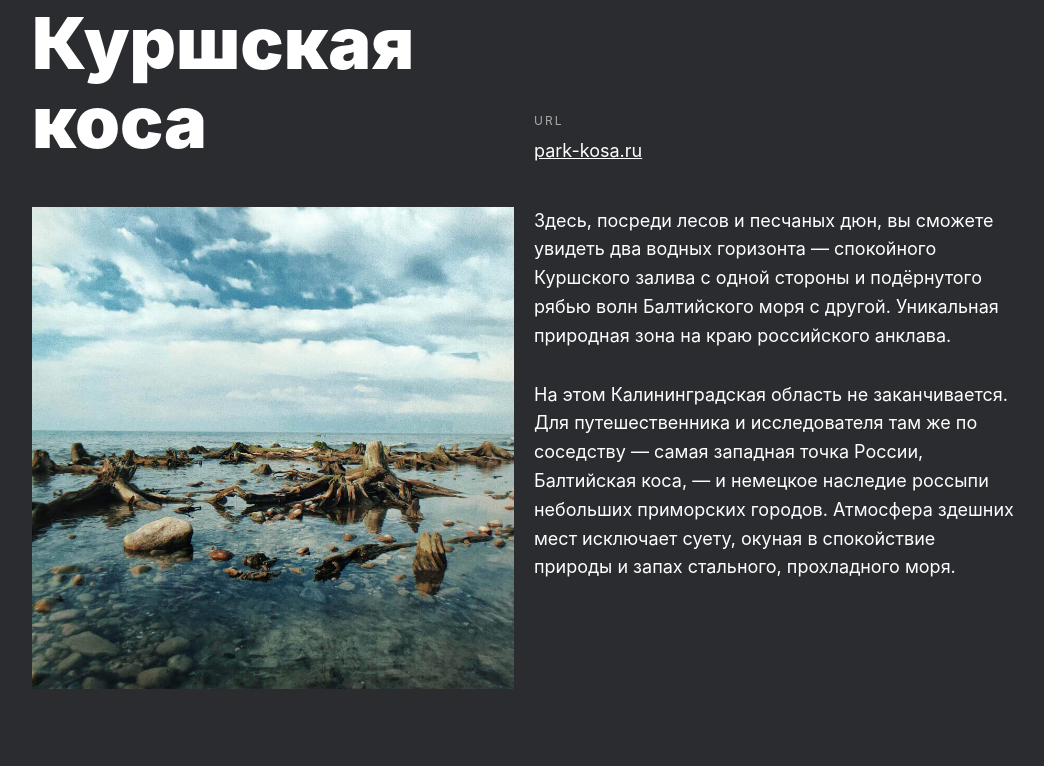
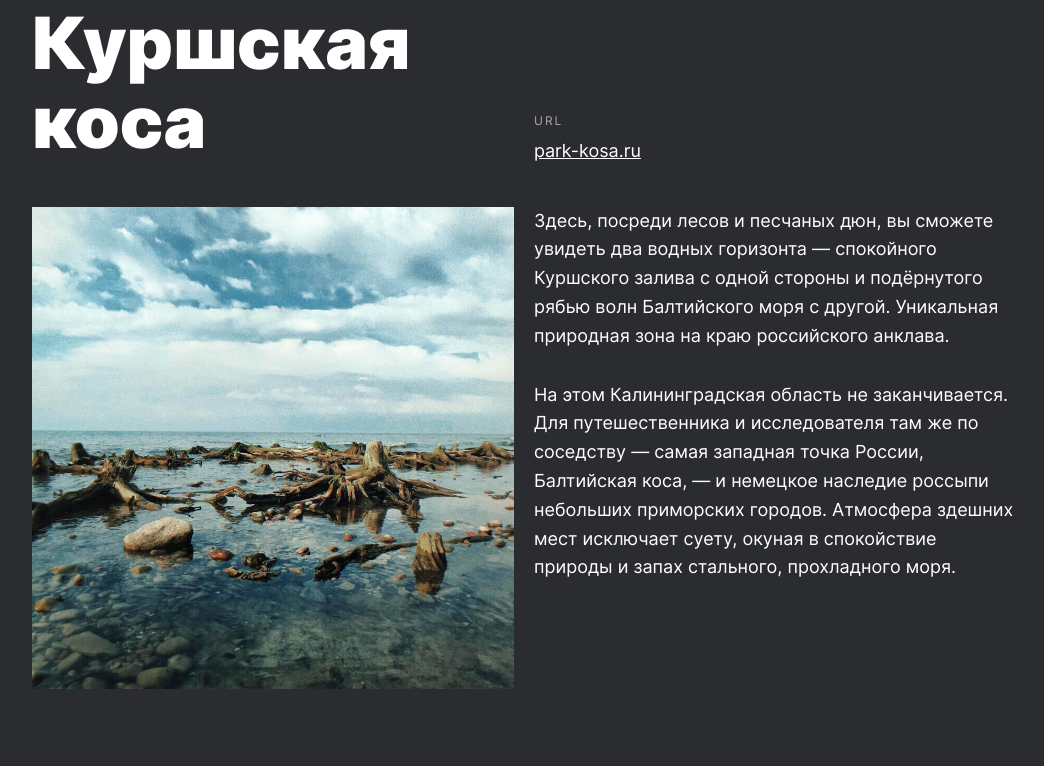
Before and after one commit to Sergey-Morello/russian-travel, a plain HTML site: page index.html in a window 1280 px wide. Shown: the part 2514-3280 px from the top of the page, without its empty margins (116-1160 px from the left). Drawn offline with Linux system fonts and the light colour scheme; the site is published under a folder, as on GitHub Pages, so addresses that start at the root find nothing.

Commit message:
победа над ГИТ

```diff
--- a/fonts/fonts.css
+++ b/fonts/fonts.css
@@ -3,8 +3,8 @@
   font-style:  normal;
   font-weight: 400;
   font-display: swap;
-  src: url("/fonts/Inter-Regular.woff2") format("woff2"),
-       url("/fonts/Inter-Regular.woff") format("woff");
+  src: url("../fonts/Inter-Regular.woff2") format("woff2"),
+       url("../fonts/Inter-Regular.woff") format("woff");
 }
 
 @font-face {
@@ -12,6 +12,6 @@
   font-style:  normal;
   font-weight: 900;
   font-display: swap;
-  src: url("/fonts/Inter-Black.woff2") format("woff2"),
-       url("/fonts/Inter-Black.woff") format("woff");
+  src: url("../fonts/Inter-Black.woff2") format("woff2"),
+       url("../fonts/Inter-Black.woff") format("woff");
 }
```
